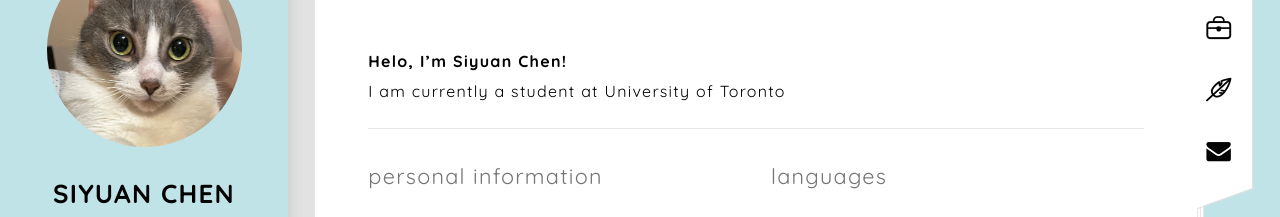
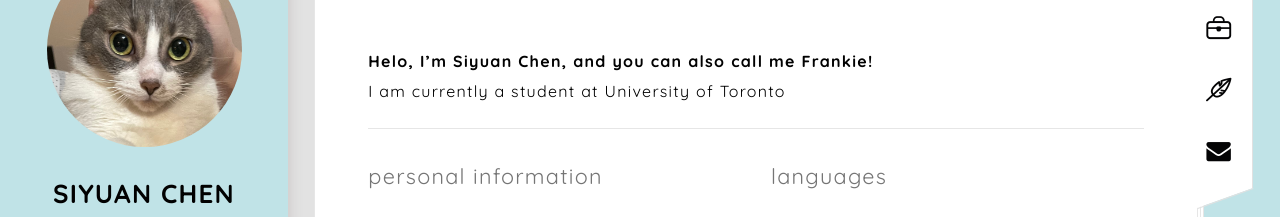
Before and after one commit to frankiecgg/frankiecgg.github.io, a plain HTML site: page index.html in a window 1280 px wide. Shown: the part 168-385 px from the top of the page. Drawn offline with Linux system fonts and the light colour scheme; some packages are replaced by stand-ins of ours; a script that the page names is missing; files whose address does not match are found by name.

Commit message:
Update index.html

```diff
--- a/index.html
+++ b/index.html
@@ -135,7 +135,7 @@
                 <div class="col-sm-12 clear-mrg text-box">
                     <h2 class="title-lg text-upper">About Me</h2>
 
-                    <p><b>Helo, I’m Siyuan Chen!</b><br>
+                    <p><b>Helo, I’m Siyuan Chen, and you can also call me Frankie!</b><br>
                         I am currently a student at University of Toronto</p>
                 </div>
             </div>
```
